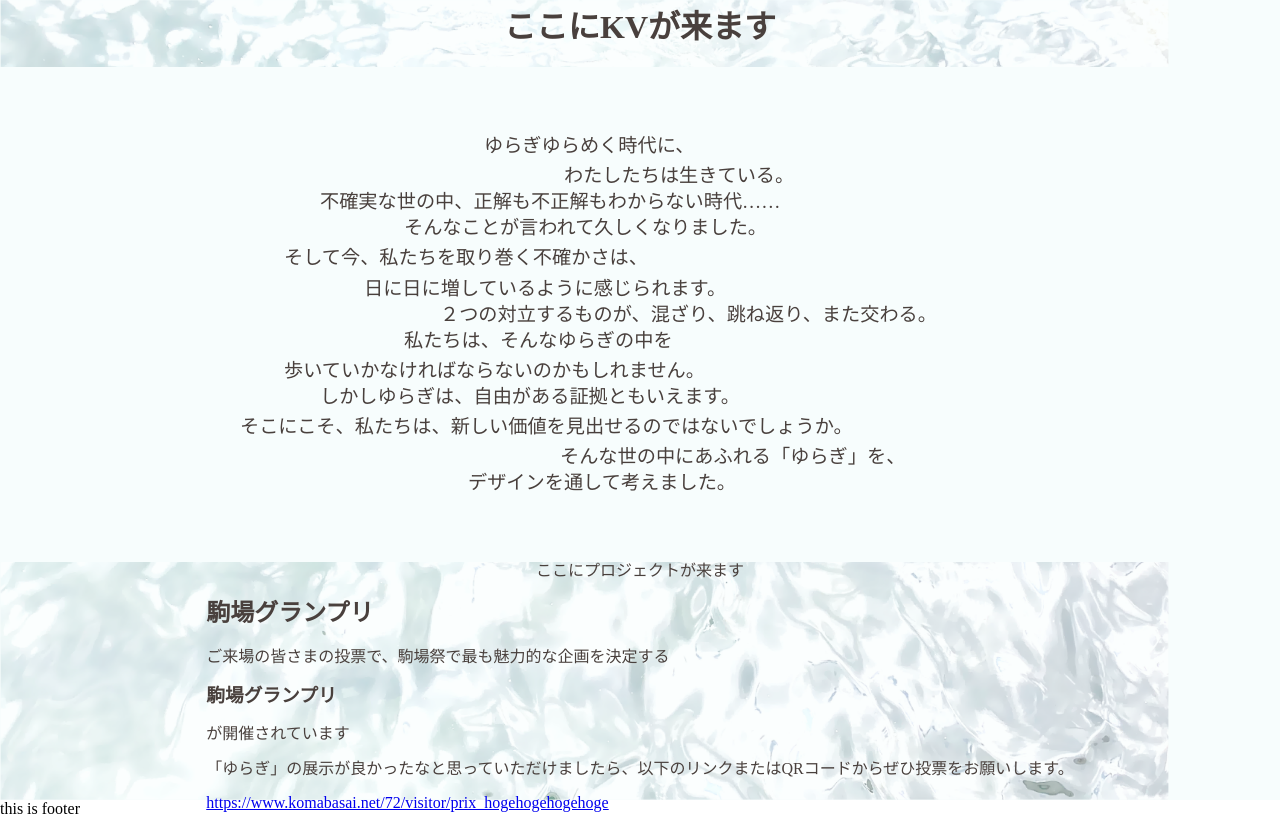
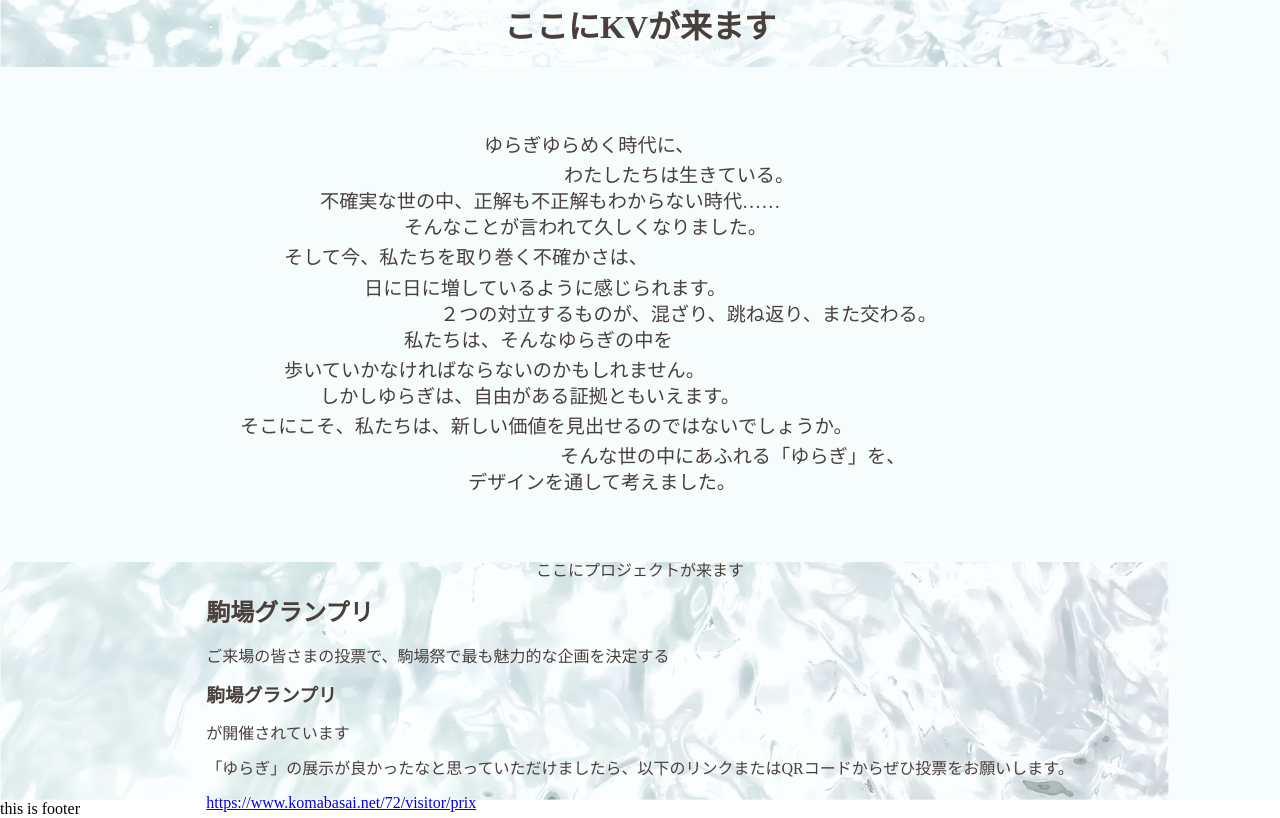
Before and after one commit to designingplusnine/komafes-2021, a Next.js app: page / in a window 1280 px wide. Built offline with nearby package versions, Linux system fonts and the light colour scheme.

Commit message:
投票リンク挿入

```diff
--- a/components/TopPage/komafes.tsx
+++ b/components/TopPage/komafes.tsx
@@ -8,6 +8,7 @@ export const Komafes: NextPage = () => (
     <h3 className="deco2">駒場グランプリ</h3>
     <p>が開催されています</p>
     <p>「ゆらぎ」の展示が良かったなと思っていただけましたら、以下のリンクまたはQRコードからぜひ投票をお願いします。</p>
-    <a href="投票はこちら">https://www.komabasai.net/72/visitor/prix_hogehogehogehoge</a>
+    <a href="投票はこちら">https://www.komabasai.net/72/visitor/prix</a>
+    {/* リンクがこれで良いか確認していただけると幸いです　*/}
   </div>
 );
```
